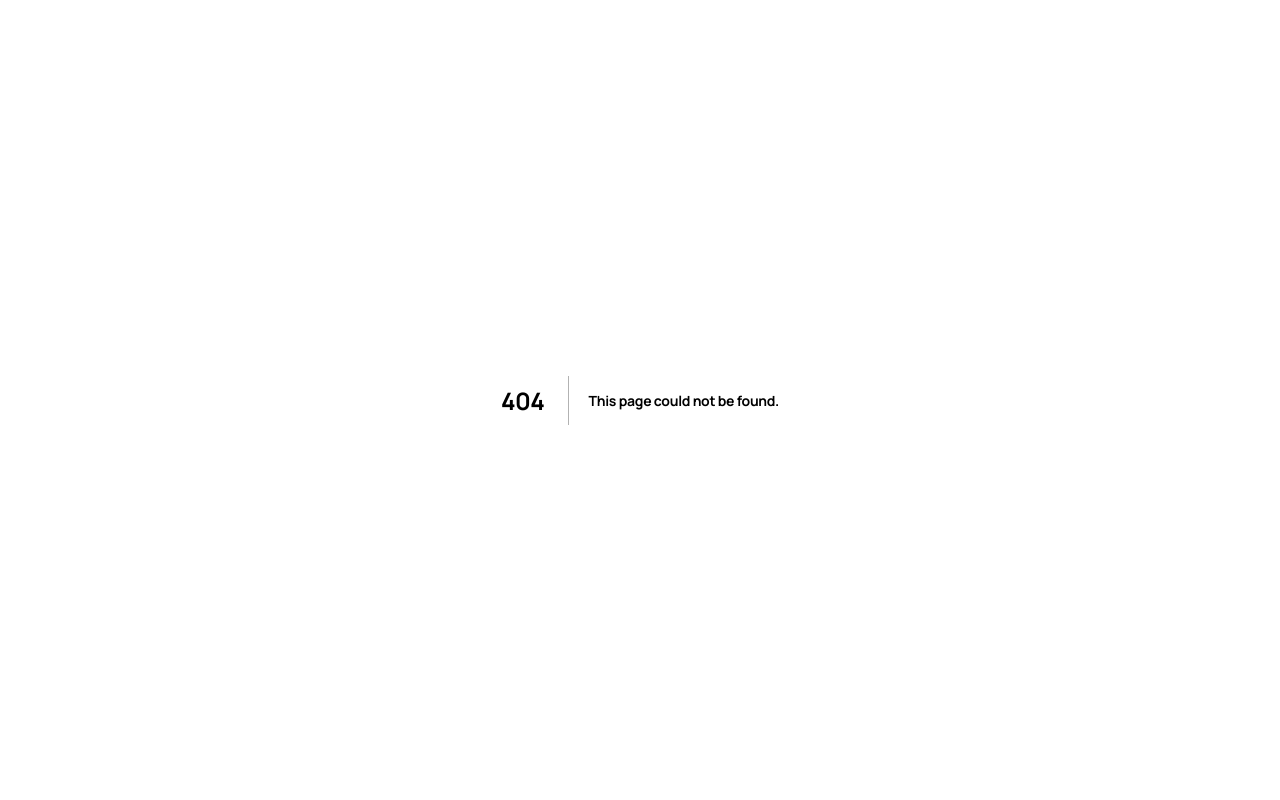
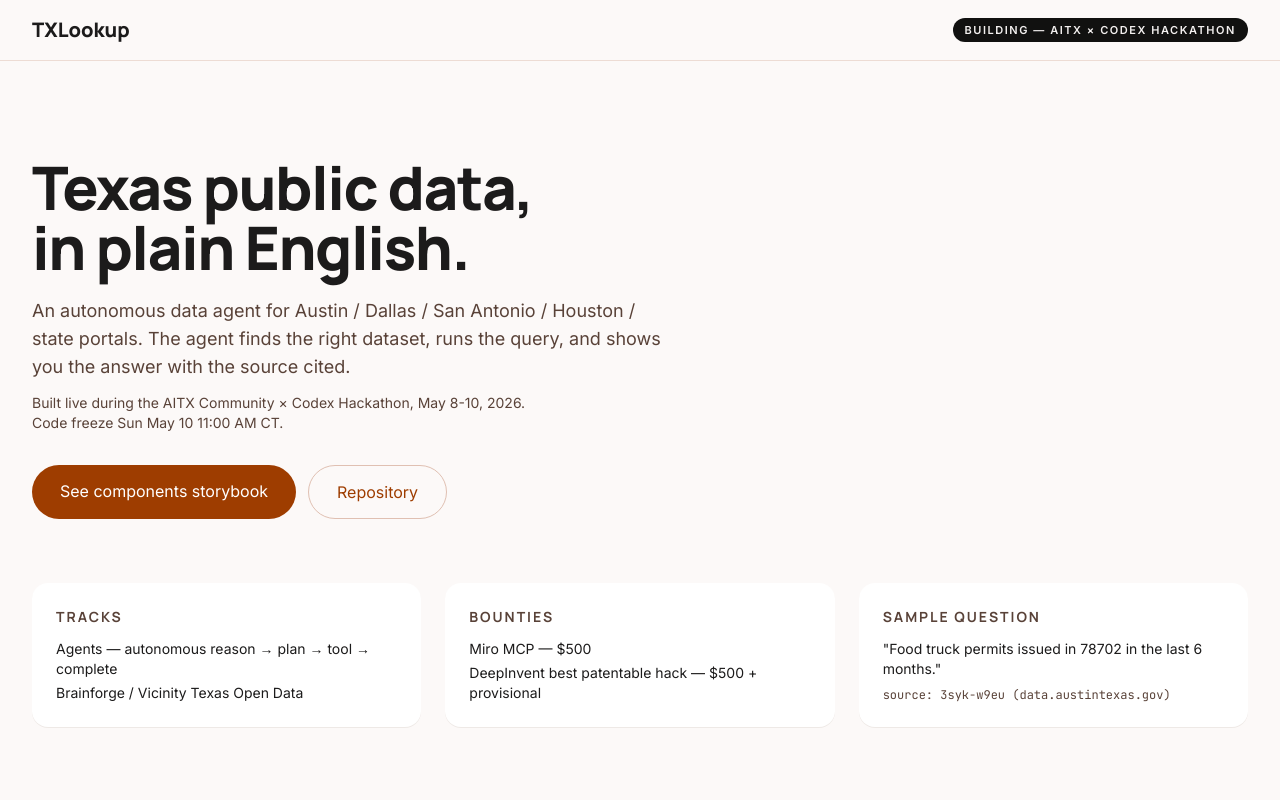
Before and after one commit to ATX-TXLookup/TXLookup, a Next.js app: page / in a window 1280 px wide. Before the commit this address had no page. Shown: the top 800 px of the page. Built offline with nearby package versions, Linux system fonts and the light colour scheme.

Commit message:
feat(frontend): placeholder home page (Vercel deploy bootstrap)
Lands a buildable / route so Vercel has something to render at the root
while #13 (full search hero) is still in progress. Uses DESIGN.md
tokens directly. Real hero implementation lands in #13.

```diff
--- /dev/null
+++ b/app/page.tsx
@@ -0,0 +1,96 @@
+import Link from "next/link";
+
+export default function HomePage() {
+  return (
+    <main className="min-h-screen bg-[#FCF9F8] text-[#1C1B1B]">
+      <header className="border-b border-[#E0C0B2]/50">
+        <div className="mx-auto flex max-w-[1280px] items-center justify-between px-5 py-4 md:px-8">
+          <span className="font-display text-xl font-extrabold">TXLookup</span>
+          <span className="rounded-full bg-[#111110] px-3 py-1 text-[11px] font-bold tracking-[0.14em] text-[#F3F0EF]">
+            BUILDING — AITX × CODEX HACKATHON
+          </span>
+        </div>
+      </header>
+
+      <section className="px-5 py-16 md:px-8 md:py-24">
+        <div className="mx-auto max-w-[1280px]">
+          <div className="max-w-[640px]">
+            <h1 className="font-display text-4xl font-extrabold leading-tight tracking-tight md:text-6xl">
+              Texas public data,
+              <br />
+              in plain English.
+            </h1>
+            <p className="mt-5 max-w-[58ch] text-base leading-relaxed text-[#594238] md:text-lg">
+              An autonomous data agent for Austin / Dallas / San Antonio /
+              Houston / state portals. The agent finds the right dataset,
+              runs the query, and shows you the answer with the source cited.
+            </p>
+            <p className="mt-3 max-w-[58ch] text-sm text-[#594238]">
+              Built live during the AITX Community × Codex Hackathon, May 8-10, 2026.
+              Code freeze Sun May 10 11:00 AM CT.
+            </p>
+
+            <div className="mt-8 flex flex-wrap gap-3">
+              <Link
+                href="/components"
+                className="rounded-full bg-[#9E3D00] px-7 py-3.5 text-base text-white hover:bg-[#C64F00]"
+              >
+                See components storybook
+              </Link>
+              <a
+                href="https://github.com/ATX-TXLookup/TXLookup"
+                className="rounded-full border border-[#E0C0B2] px-7 py-3.5 text-base text-[#9E3D00] hover:bg-[#EBE7E7]"
+              >
+                Repository
+              </a>
+            </div>
+          </div>
+
+          <div className="mt-16 grid gap-6 md:grid-cols-3">
+            <div className="rounded-2xl bg-white p-6 shadow-[0_1px_0_rgba(140,113,102,0.12)]">
+              <div className="font-display text-sm font-bold uppercase tracking-[0.14em] text-[#594238]">
+                Tracks
+              </div>
+              <ul className="mt-3 space-y-1 text-sm text-[#1C1B1B]">
+                <li>Agents — autonomous reason → plan → tool → complete</li>
+                <li>Brainforge / Vicinity Texas Open Data</li>
+              </ul>
+            </div>
+            <div className="rounded-2xl bg-white p-6 shadow-[0_1px_0_rgba(140,113,102,0.12)]">
+              <div className="font-display text-sm font-bold uppercase tracking-[0.14em] text-[#594238]">
+                Bounties
+              </div>
+              <ul className="mt-3 space-y-1 text-sm text-[#1C1B1B]">
+                <li>Miro MCP — $500</li>
+                <li>DeepInvent best patentable hack — $500 + provisional</li>
+              </ul>
+            </div>
+            <div className="rounded-2xl bg-white p-6 shadow-[0_1px_0_rgba(140,113,102,0.12)]">
+              <div className="font-display text-sm font-bold uppercase tracking-[0.14em] text-[#594238]">
+                Sample question
+              </div>
+              <p className="mt-3 text-sm text-[#1C1B1B]">
+                "Food truck permits issued in 78702 in the last 6 months."
+              </p>
+              <p className="mt-2 font-mono text-xs text-[#594238]">
+                source: 3syk-w9eu (data.austintexas.gov)
+              </p>
+            </div>
+          </div>
+        </div>
+      </section>
+
+      <footer className="mt-24 border-t border-[#E0C0B2]/50 bg-[#F6F3F2]">
+        <div className="mx-auto flex max-w-[1280px] flex-col gap-2 px-5 py-6 text-sm text-[#594238] md:flex-row md:items-center md:justify-between md:px-8">
+          <span>Built at the AITX Community × Codex Hackathon, May 2026.</span>
+          <a
+            href="https://github.com/ATX-TXLookup/TXLookup"
+            className="text-[#3D5AAB] hover:underline"
+          >
+            github.com/ATX-TXLookup/TXLookup
+          </a>
+        </div>
+      </footer>
+    </main>
+  );
+}
```
